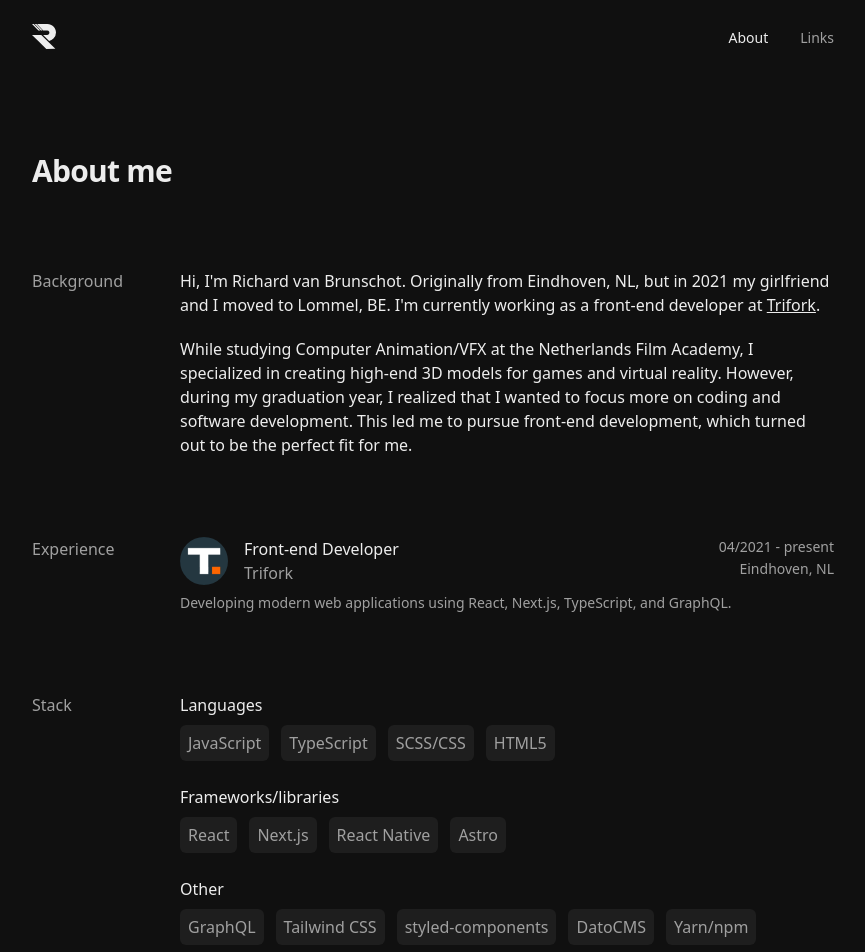
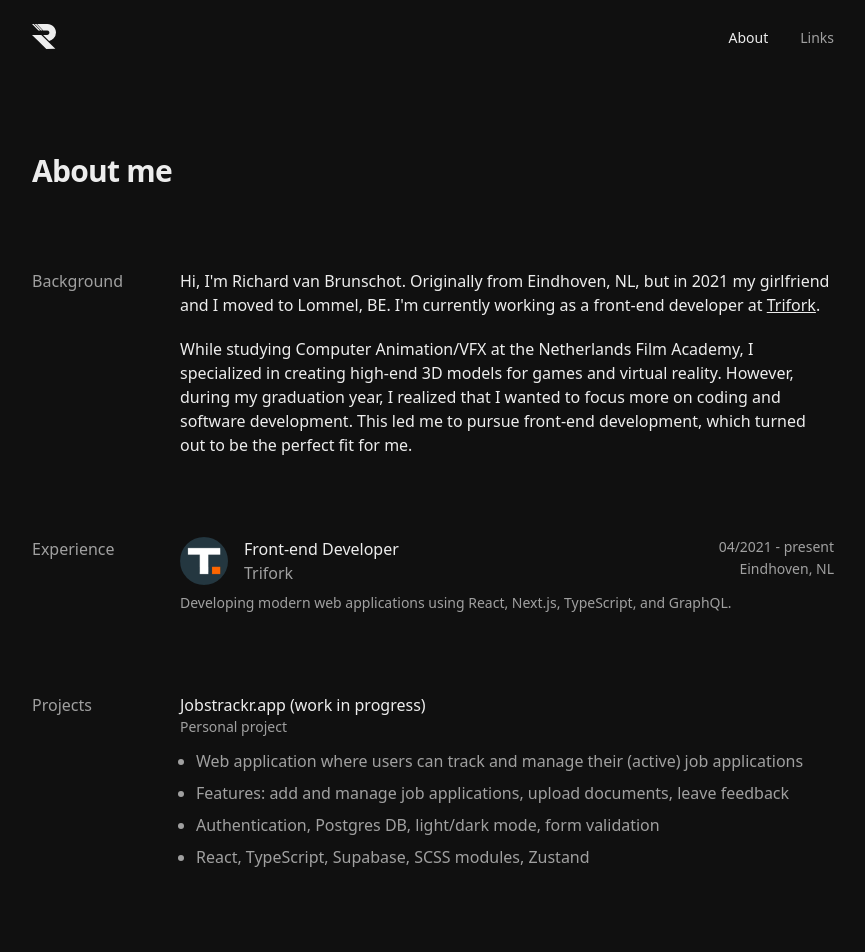
Before and after one commit to Richardvbr/brunschot.dev, a Next.js app: page /about in a window 1280 px wide. Shown: the top 952 px of the page, without its empty margins (207-1072 px from the left). Built offline with nearby package versions, Linux system fonts and the light colour scheme.

Commit message:
add projects, update dependencies, clean up imports

```diff
--- a/components/about/Experience.tsx
+++ b/components/about/Experience.tsx
@@ -1,7 +1,7 @@
 import triforkLogo from '@/public/images/trifork.png';
 import Section from '@/components/shared/Section';
 import Workplace from './Workplace';
-import { WorkplaceProps } from '@/types';
+import type { WorkplaceProps } from '@/types';
 
 const workplaces: WorkplaceProps[] = [
   {
--- /dev/null
+++ b/components/about/Projects.tsx
@@ -0,0 +1,32 @@
+import Section from '@/components/shared/Section';
+
+const Projects = () => {
+  return (
+    <Section key="projects" heading="Projects">
+      <div>
+        <a
+          href="https://jobstrackr.app"
+          target="_blank"
+          className="mb-0.5 font-medium text-primary"
+        >
+          Jobstrackr.app (work in progress)
+        </a>
+        <p className="text-sm text-secondary">Personal project</p>
+        <ul className="mt-3 flex list-disc flex-col gap-y-2 pl-5 text-secondary md:pl-4">
+          <li>
+            Web application where users can track and manage their (active) job
+            applications
+          </li>
+          <li>
+            Features: add and manage job applications, upload documents, leave
+            feedback
+          </li>
+          <li>Authentication, Postgres DB, light/dark mode, form validation</li>
+          <li>React, TypeScript, Supabase, SCSS modules, Zustand</li>
+        </ul>
+      </div>
+    </Section>
+  );
+};
+
+export default Projects;
--- a/components/about/Stack.tsx
+++ b/components/about/Stack.tsx
@@ -1,6 +1,6 @@
 import Section from '@/components/shared/Section';
 import StackItem from '@/components/about/StackItem';
-import { StackProps } from '@/types';
+import type { StackProps } from '@/types';
 
 const stack: StackProps[] = [
   {
--- a/components/about/StackItem.tsx
+++ b/components/about/StackItem.tsx
@@ -1,4 +1,4 @@
-import { StackProps } from '@/types';
+import type { StackProps } from '@/types';
 
 const StackItem = ({ category, items }: StackProps) => {
   return (
--- a/components/about/Workplace.tsx
+++ b/components/about/Workplace.tsx
@@ -1,6 +1,6 @@
 import Image from 'next/image';
 
-import { WorkplaceProps } from '@/types';
+import type { WorkplaceProps } from '@/types';
 
 const Workplace = ({
   title,
--- a/components/about/index.tsx
+++ b/components/about/index.tsx
@@ -1,5 +1,6 @@
 import Background from './Background';
 import Experience from './Experience';
+import Projects from './Projects';
 import Stack from './Stack';
 import Certificates from './Certificates';
 import Education from './Education';
@@ -16,6 +17,7 @@
       >
         <Background />
         <Experience />
+        <Projects />
         <Stack />
         <Certificates />
         <Education />
--- a/components/links/index.tsx
+++ b/components/links/index.tsx
@@ -1,6 +1,6 @@
 import Image from 'next/image';
 
-import avatar from '@/public//richard.jpg';
+import avatar from '@/public/richard.jpg';
 import ConnectLinks from './ConnectLinks';
 
 const Links = () => {
--- a/components/shared/Header.tsx
+++ b/components/shared/Header.tsx
@@ -3,7 +3,7 @@
 import cn from 'clsx';
 
 import Logo from '@/public/logo.svg';
-import { LinkProps } from '@/types';
+import type { LinkProps } from '@/types';
 
 const links: LinkProps[] = [
   {
@@ -16,7 +16,7 @@
   },
 ];
 
-const Header: React.FC = () => {
+const Header = () => {
   const { pathname } = useRouter();
 
   return (
--- a/components/shared/Layout.tsx
+++ b/components/shared/Layout.tsx
@@ -1,7 +1,7 @@
 import Header from './Header';
-import { LayoutProps } from '@/types';
+import type { LayoutProps } from '@/types';
 
-const Layout: React.FC<LayoutProps> = ({ children }) => {
+const Layout = ({ children }: LayoutProps) => {
   return (
     <>
       <Header />
```
Also changed, not shown: package.json (+12 -12 lines), 1 other file (tests, documents, lock files or other folders).
